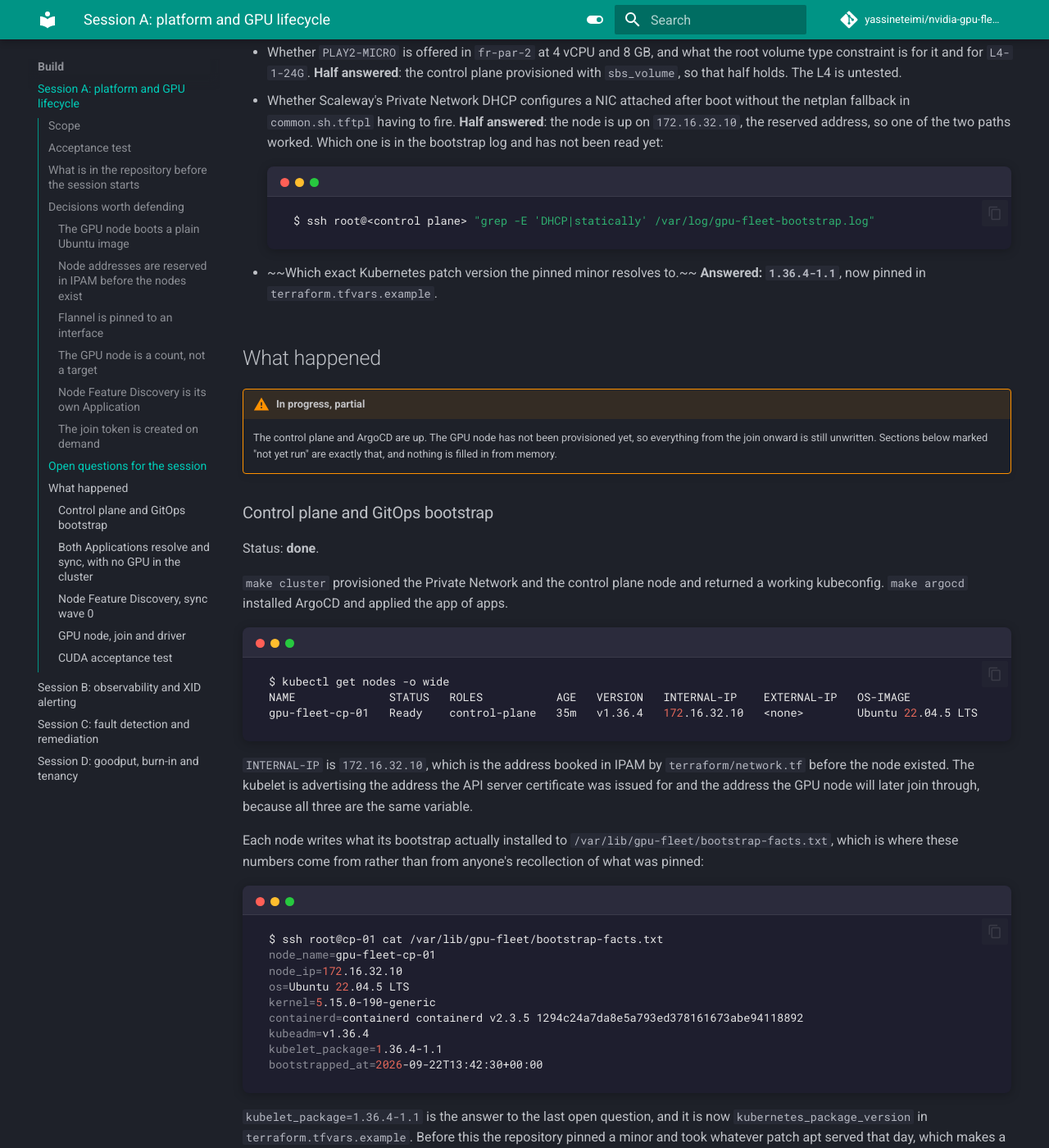
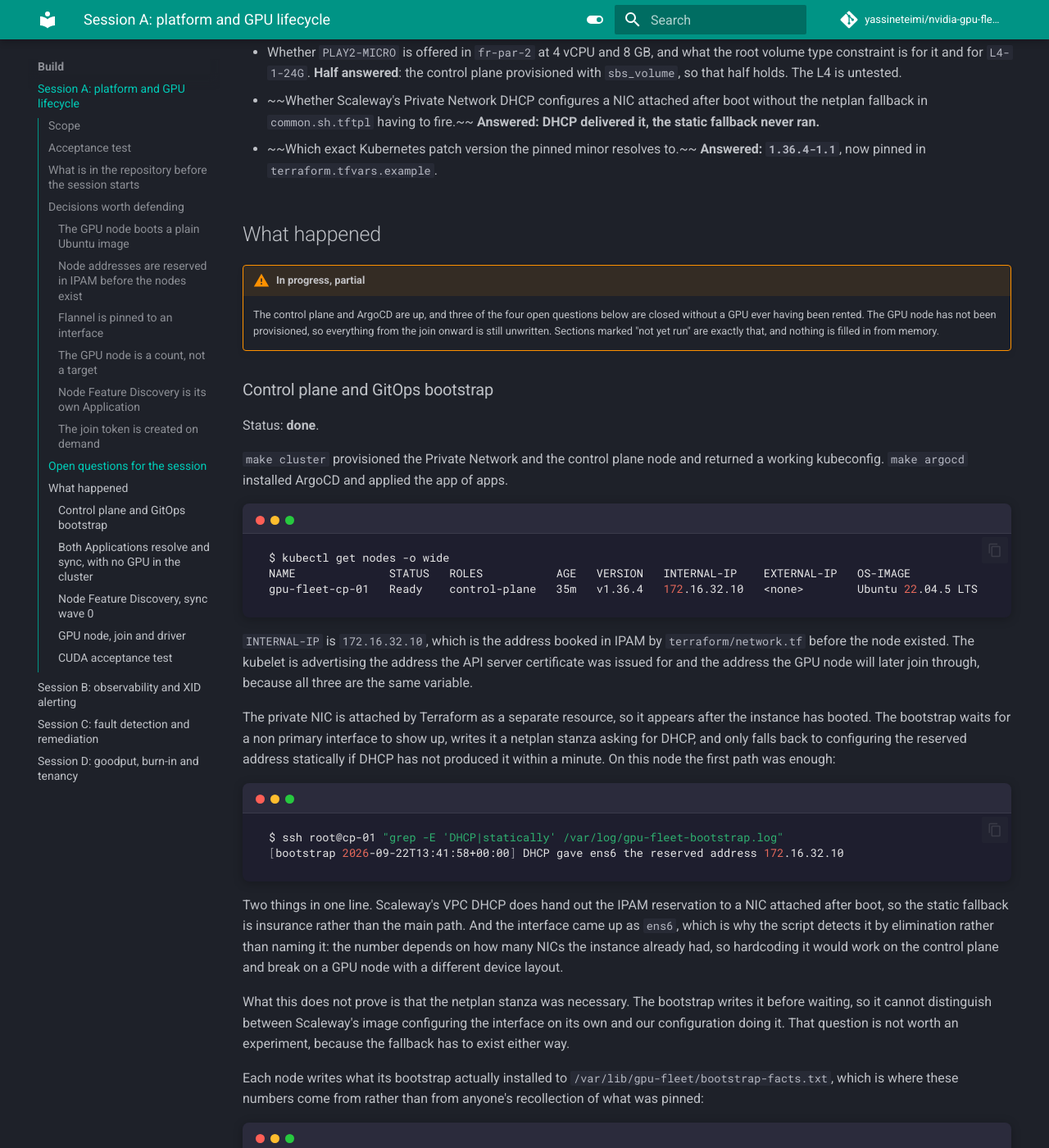
Before and after one commit to yassineteimi/nvidia-gpu-fleet-poc, an MkDocs documentation site: the page built from docs/01-platform.md, in a window 1280 px wide and 1400 px high, scrolled down 2750 px. Shown: the whole window at 82% size. Built offline with MkDocs 1.6.1 and Material for MkDocs 9.7.7, drawn with Linux system fonts in a browser that asks for light colours; comment, search, counter and statistics services are not loaded.

Commit message:
Session A: private network DHCP answered, third of four questions closed
  [bootstrap 2026-09-22T13:41:58+00:00] DHCP gave ens6 the reserved
  address 172.16.32.10

Scaleway's VPC DHCP does hand the IPAM reservation to a NIC attached
after boot, so the netplan static fallback is insurance rather than the
main path. It stays: the fallback costs nothing when it does not fire,
and a cluster that cannot form because one node missed an address is not
a failure worth discovering during a billed GPU session.

The interface came up as ens6, which is the reason the bootstrap detects
it by elimination instead of naming it. The number depends on how many
NICs the instance already had, so a hardcoded name would work here and
break on a GPU node with a different device layout.

Recorded honestly: this does not prove the netplan stanza was needed. The
bootstrap writes it before waiting, so it cannot tell whether Scaleway's
image would have configured the interface unaided. Not worth an
experiment, since the fallback has to exist either way.

Three of four open questions now closed, none of them having cost a
single GPU hour. Only the L4 root volume type is left, and it fails in
the first ninety seconds of make up if it is wrong.

````diff
--- a/docs/01-platform.md
+++ b/docs/01-platform.md
@@ -127,14 +127,9 @@ answers it, rather than quietly fixed:
 - Whether `PLAY2-MICRO` is offered in `fr-par-2` at 4 vCPU and 8 GB, and what the root
   volume type constraint is for it and for `L4-1-24G`. **Half answered**: the control
   plane provisioned with `sbs_volume`, so that half holds. The L4 is untested.
-- Whether Scaleway's Private Network DHCP configures a NIC attached after boot without
-  the netplan fallback in `common.sh.tftpl` having to fire. **Half answered**: the node
-  is up on `172.16.32.10`, the reserved address, so one of the two paths worked. Which
-  one is in the bootstrap log and has not been read yet:
-
-    ```{ .sh .terminal }
-    $ ssh root@<control plane> "grep -E 'DHCP|statically' /var/log/gpu-fleet-bootstrap.log"
-    ```
+- ~~Whether Scaleway's Private Network DHCP configures a NIC attached after boot
+  without the netplan fallback in `common.sh.tftpl` having to fire.~~
+  **Answered: DHCP delivered it, the static fallback never ran.**
 
 - ~~Which exact Kubernetes patch version the pinned minor resolves to.~~
   **Answered: `1.36.4-1.1`**, now pinned in `terraform.tfvars.example`.
@@ -142,9 +137,10 @@ answers it, rather than quietly fixed:
 ## What happened
 
 !!! warning "In progress, partial"
-    The control plane and ArgoCD are up. The GPU node has not been provisioned yet,
-    so everything from the join onward is still unwritten. Sections below marked
-    "not yet run" are exactly that, and nothing is filled in from memory.
+    The control plane and ArgoCD are up, and three of the four open questions below
+    are closed without a GPU ever having been rented. The GPU node has not been
+    provisioned, so everything from the join onward is still unwritten. Sections
+    marked "not yet run" are exactly that, and nothing is filled in from memory.
 
 ### Control plane and GitOps bootstrap
 
@@ -164,6 +160,29 @@ gpu-fleet-cp-01   Ready    control-plane   35m   v1.36.4   172.16.32.10   <none>
 `terraform/network.tf` before the node existed. The kubelet is advertising the
 address the API server certificate was issued for and the address the GPU node will
 later join through, because all three are the same variable.
+
+The private NIC is attached by Terraform as a separate resource, so it appears after
+the instance has booted. The bootstrap waits for a non primary interface to show up,
+writes it a netplan stanza asking for DHCP, and only falls back to configuring the
+reserved address statically if DHCP has not produced it within a minute. On this
+node the first path was enough:
+
+```{ .sh .terminal }
+$ ssh root@cp-01 "grep -E 'DHCP|statically' /var/log/gpu-fleet-bootstrap.log"
+[bootstrap 2026-09-22T13:41:58+00:00] DHCP gave ens6 the reserved address 172.16.32.10
+```
+
+Two things in one line. Scaleway's VPC DHCP does hand out the IPAM reservation to a
+NIC attached after boot, so the static fallback is insurance rather than the main
+path. And the interface came up as `ens6`, which is why the script detects it by
+elimination rather than naming it: the number depends on how many NICs the instance
+already had, so hardcoding it would work on the control plane and break on a GPU
+node with a different device layout.
+
+What this does not prove is that the netplan stanza was necessary. The bootstrap
+writes it before waiting, so it cannot distinguish between Scaleway's image
+configuring the interface on its own and our configuration doing it. That question
+is not worth an experiment, because the fallback has to exist either way.
 
 Each node writes what its bootstrap actually installed to
 `/var/lib/gpu-fleet/bootstrap-facts.txt`, which is where these numbers come from
````
